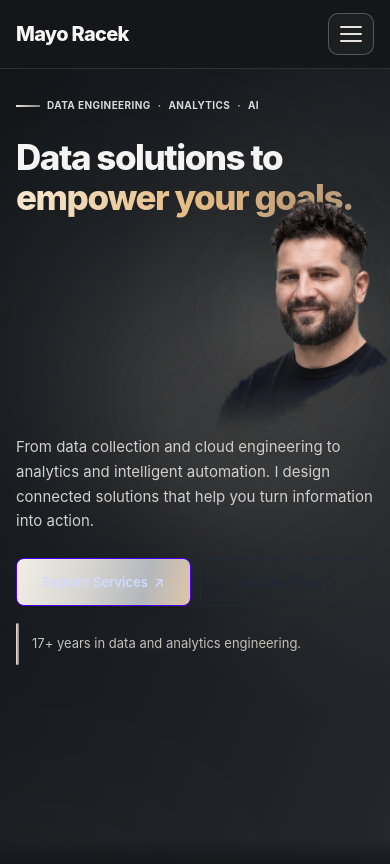
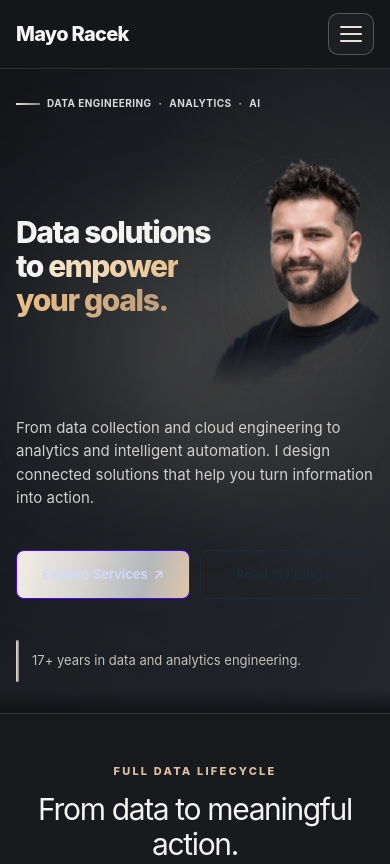
Before and after one commit to Mayo-Racek/mayo-racek.github.io, an Astro site: page / in a window 390 px wide. Shown: the top 864 px of the page. Built offline with nearby package versions, Linux system fonts and the light colour scheme; Astro itself is replaced by a stand-in of ours.

Commit message:
Restore compact two-column mobile hero and remove forced full-screen spacing

```diff
--- a/public/styles.css
+++ b/public/styles.css
@@ -1048,93 +1048,95 @@ body{background:#101317;color:var(--ink)}
 @keyframes life-agent{0%,100%{opacity:.78;transform:scale(.93)}50%{opacity:1;transform:scale(1.06)}}
 @keyframes life-spark{0%,100%{opacity:.4}50%{opacity:1}}
 
-/* Only the home hero gets viewport positioning. Other pages retain natural flow. */
-.hero{min-height:calc(100vh - 80px);min-height:calc(100svh - 80px)}
-.hero-grid{min-height:calc(100vh - 80px);min-height:calc(100svh - 80px)}
-.hero-copy,.hero-grid,.hero-visual{box-sizing:border-box}
-.hero-visual{max-height:calc(100svh - 85px)}
 
-/* Mobile hero first: users encounter positioning and primary actions before
-   the data lifecycle, across browser chrome changes and safe screen areas. */
-@media(max-width:700px){
- .hero{min-height:calc(100vh - 68px);min-height:calc(100svh - 68px)}
- .hero-grid{min-height:calc(100vh - 68px);min-height:calc(100svh - 68px)}
- .hero-visual{max-height:none}
-}
-@media(max-width:600px){
- .hero-grid{display:block}
- .hero-copy{padding-top:clamp(24px,5svh,48px);padding-bottom:clamp(34px,5svh,64px)}
- .hero h1{margin-top:clamp(17px,3svh,27px)}
- .hero-visual{top:clamp(82px,12svh,111px)}
- .hero-bottom-fade{pointer-events:none}
-}
-@media(max-width:390px){
- .hero h1{min-height:clamp(190px,52vw,225px)}
- .hero-visual{height:clamp(230px,68vw,272px)}
- .hero-actions{gap:9px}
- .hero-signoff{margin-top:17px}
-}
-@media(max-width:360px) and (max-height:720px){
- .hero-copy{padding-top:18px;padding-bottom:25px}
- .hero h1{font-size:clamp(27px,7.9vw,31px);min-height:180px;margin-top:13px;margin-bottom:7px}
- .hero-intro{font-size:14px;line-height:1.5}
- .hero-actions{margin-top:15px}
- .hero-actions .btn{min-height:44px}
- .hero-signoff{margin-top:12px}
- .hero-visual{height:220px;top:74px}
-}
-@media(min-width:701px) and (max-height:700px){
- .hero-copy{padding-top:34px;padding-bottom:34px}
- .hero-visual{max-height:calc(100svh - 100px);height:calc(100svh - 100px)}
+/* RESTORED: compact human-first hero.
+   This intentionally overrides the former full-viewport and absolute
+   positioning rules, returning to the balanced mobile two-column layout. */
+.hero,.hero-grid{min-height:0}
+.hero-grid{align-items:center}
+.hero-copy{padding:clamp(45px,6vw,72px) 0}
+.hero-visual{height:clamp(420px,42vw,560px);max-height:none}
+.hero-visual .portrait{max-height:100%}
+
+@media(min-width:601px) and (max-width:1000px){
+ .hero,.hero-grid{min-height:0}
+ .hero-copy{padding:45px 0}
+ .hero-visual{height:clamp(350px,48vw,480px)}
  .hero-visual .portrait{max-height:100%}
 }
+
+@media(max-width:600px){
+ .hero,.hero-grid{min-height:0!important}
+ .hero-grid{
+   display:grid!important;
+   grid-template-columns:minmax(0,.58fr) minmax(0,.42fr);
+   grid-template-rows:auto auto auto auto auto;
+   align-items:start;column-gap:0;padding-bottom:0;
+   position:relative
+ }
+ .hero-copy{display:contents}
+ .hero-copy .eyebrow{
+   grid-column:1/-1;grid-row:1;
+   margin:27px 0 15px;max-width:100%;
+   font-size:10px;line-height:1.5;letter-spacing:.045em
+ }
+ .hero h1{
+   grid-column:1;grid-row:2;
+   width:100%;max-width:100%;min-height:0!important;
+   margin:0;align-self:center;overflow-wrap:normal;
+   font-size:clamp(27px,7.7vw,35px);line-height:1.12;
+   letter-spacing:-.046em
+ }
+ .headline-desktop{display:none}
+ .headline-mobile{display:block}
+ .hero-visual{
+   grid-column:2;grid-row:2;
+   position:relative!important;top:auto!important;right:auto!important;
+   left:auto!important;bottom:auto!important;
+   height:clamp(207px,63vw,270px);width:100%;max-width:none;
+   margin:0;align-self:center;overflow:visible;pointer-events:none
+ }
+ .hero-visual .portrait{
+   position:absolute;bottom:0;right:-12px;
+   width:120%;height:100%;max-height:100%;max-width:none;
+   object-fit:contain;object-position:right bottom
+ }
+ .hero-intro{
+   grid-column:1/-1;grid-row:3;
+   margin:8px 0 0;max-width:100%;
+   font-size:15px;line-height:1.57
+ }
+ .hero-actions{
+   grid-column:1/-1;grid-row:4;
+   margin:22px 0 0;display:grid;
+   grid-template-columns:repeat(2,minmax(0,1fr));gap:10px
+ }
+ .hero-actions .btn{min-width:0;min-height:49px;width:100%;font-size:13px;padding:11px 9px;white-space:normal}
+ .hero-signoff{
+   grid-column:1/-1;grid-row:5;
+   margin:23px 0 31px;min-height:0
+ }
+ .hero-signoff p{font-size:13px;line-height:1.5}
+ .hero-bottom-fade{height:24px}
+}
+@media(max-width:350px){
+ .hero h1{font-size:27px}
+ .hero-visual{height:205px}
+ .hero-visual .portrait{width:118%;right:-8px}
+ .hero-intro{font-size:14px}
+ .hero-actions .btn{font-size:12px}
+ .hero-signoff{margin-bottom:23px}
+}
+@media(max-width:360px) and (max-height:650px){
+ .hero-copy .eyebrow{margin-top:19px;margin-bottom:10px}
+ .hero-intro{line-height:1.48}
+ .hero-actions{margin-top:16px}
+ .hero-signoff{margin-top:17px;margin-bottom:20px}
+}
 @media(max-height:500px) and (orientation:landscape){
- .hero,.hero-grid{min-height:540px}
- .hero-visual{max-height:440px}
+ .hero,.hero-grid{min-height:0!important}
 }
-/* Explicitly keep the selected stage readable without any motion. */
 @media(prefers-reduced-motion:reduce){
  .life-viz *{animation:none!important;transition:none!important}
  .life-step{transition:none!important}
 }
-
-
-/* Mobile portrait alignment: override legacy grid positioning so the
-   colorful portrait accompanies the headline instead of falling to the
-   bottom of the tall first-screen hero. */
-@media(max-width:600px){
- .hero-grid{position:relative;display:block}
- .hero-visual{
-   position:absolute;grid-column:auto;grid-row:auto;
-   left:auto;bottom:auto;right:-12px;top:clamp(78px,11svh,104px);
-   width:53%;max-width:none;height:clamp(210px,62vw,265px);
-   align-self:auto;margin:0;overflow:visible;pointer-events:none
- }
- .hero-visual .portrait{
-   position:absolute;right:-8px;bottom:0;
-   width:118%;height:100%;max-width:none;max-height:100%;
-   object-fit:contain;object-position:right bottom
- }
-}
-@media(max-width:360px) and (max-height:720px){
- .hero-visual{height:210px;top:74px;right:-8px;width:52%}
- .hero-visual .portrait{width:114%;right:-5px}
-}
-
-
-/* Reserve real space for the portrait in the headline band.
-   On 400–600px phones, older theme rules set min-height:0 and allowed the
-   paragraph and CTAs to sit underneath the absolute-positioned portrait. */
-@media(max-width:600px){
- .hero h1{min-height:clamp(265px,72vw,345px)}
-}
-@media(max-width:350px) and (max-height:630px){
- .hero h1{font-size:27px;min-height:195px;margin-top:13px;margin-bottom:7px}
- .hero-visual{height:150px;width:45%;top:76px;right:-5px}
- .hero-visual .portrait{width:115%;right:-3px}
- .hero-intro{font-size:14px;line-height:1.5}
- .hero-actions{margin-top:14px}
- .hero-actions .btn{min-height:43px}
- .hero-copy{padding-top:18px;padding-bottom:24px}
- .hero-signoff{margin-top:11px}
-}
```
